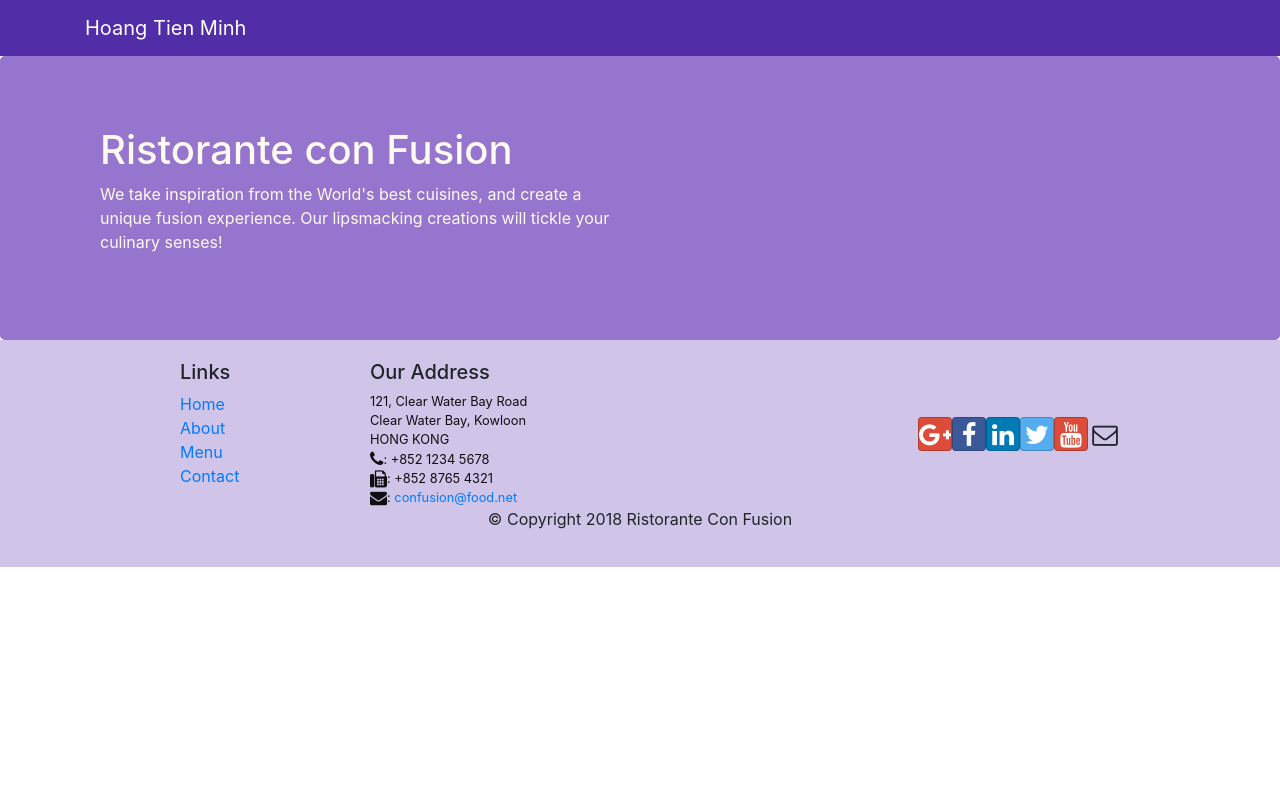
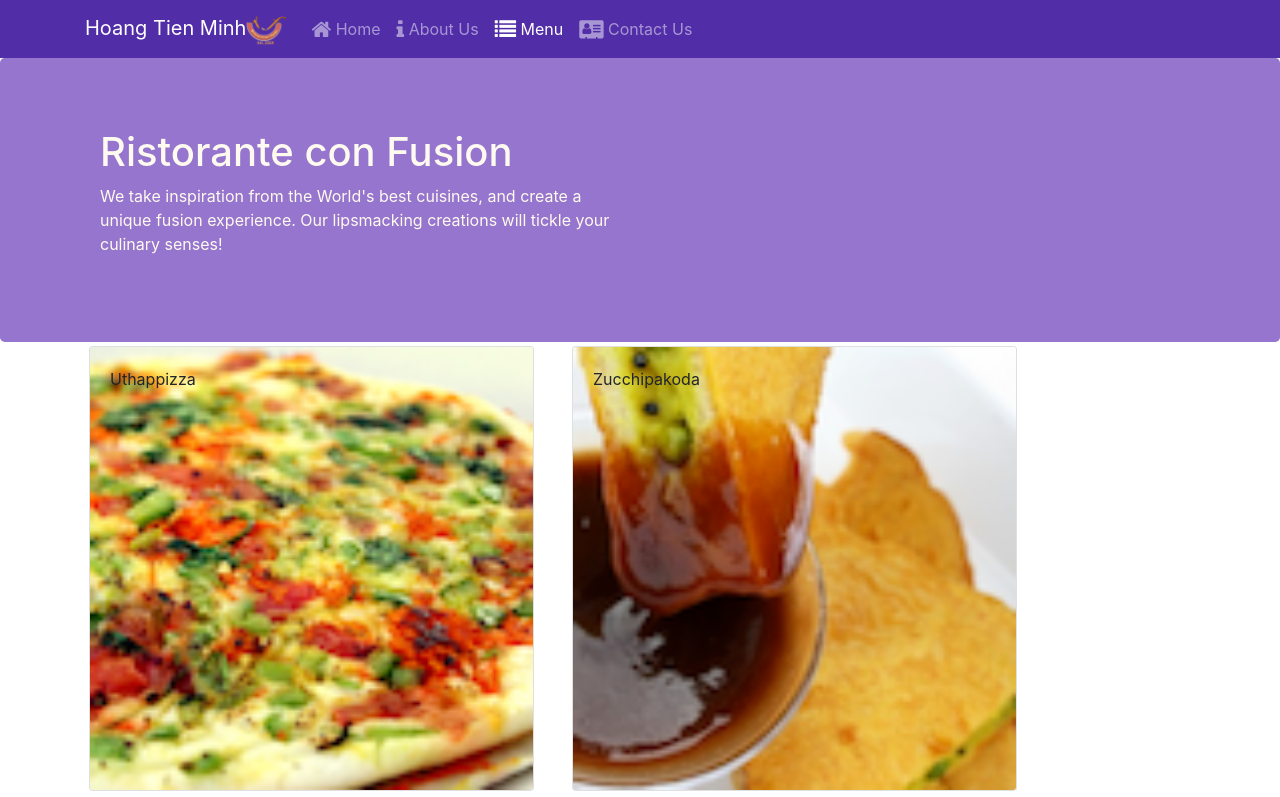
Before and after one commit to GiveMeSomething/my-react-app, a React (Create React App) app: page /menu in a window 1280 px wide. Shown: the top 797 px of the page. Built offline with nearby package versions, Linux system fonts and the light colour scheme.

Commit message:
finish react router exercises

```diff
--- a/src/components/Footer.js
+++ b/src/components/Footer.js
@@ -1,4 +1,5 @@
 import React from 'react';
+import { Link } from 'react-router-dom';
 
 function Footer(props) {
     return (
@@ -8,10 +9,10 @@ function Footer(props) {
                     <div className="col-4 offset-1 col-sm-2">
                         <h5>Links</h5>
                         <ul className="list-unstyled">
-                            <li><a href="#">Home</a></li>
-                            <li><a href="#">About</a></li>
-                            <li><a href="#">Menu</a></li>
-                            <li><a href="contactus.html">Contact</a></li>
+                            <li><Link to='/home'>Home</Link></li>
+                            <li><Link to='/aboutus'>About Us</Link></li>
+                            <li><Link to='/menu'>Menu</Link></li>
+                            <li><Link to='/contactus'>Contact Us</Link></li>
                         </ul>
                     </div>
                     <div className="col-7 col-sm-5">
--- a/src/components/Header.js
+++ b/src/components/Header.js
@@ -1,15 +1,50 @@
 import React, { Component } from 'react';
-import { Navbar, NavbarBrand, Jumbotron } from 'reactstrap';
+import { Navbar, NavbarBrand, Jumbotron, Nav, NavbarToggler, Collapse, NavItem } from 'reactstrap';
+import { NavLink } from 'react-router-dom';
 
 class Header extends Component {
+    constructor(props){
+        super(props);
+
+        this.state = {
+            isNavOpen: false
+        };
+
+        this.toggleNavbar = this.toggleNavbar.bind(this);
+    }
+
+    toggleNavbar(){
+        this.setState({
+            isNavOpen: !this.state.isNavOpen
+        });
+    }
+
     render() {
         return (
             <>
-                <Navbar dark>
+                <Navbar dark expand="md">
                     <div className="container">
-                        <NavbarBrand href="/">
+                    <NavbarToggler onClick={this.toggleNavbar} />
+                        <NavbarBrand href="/" className="mr -auto">
                             Hoang Tien Minh
+                            <img src='assets/images/logo.png' height="30" width="41" alt='Ristorante Con Fusion' />
                         </NavbarBrand>
+                        <Collapse isOpen={this.state.isNavOpen} navbar>
+                            <Nav navbar>
+                                <NavItem>
+                                    <NavLink className="nav-link" to='/home'><span className="fa fa-home fa-lg"></span> Home</NavLink>
+                                </NavItem>
+                                <NavItem>
+                                    <NavLink className="nav-link" to='/aboutus'><span className="fa fa-info fa-lg"></span> About Us</NavLink>
+                                </NavItem>
+                                <NavItem>
+                                    <NavLink className="nav-link" to='/menu'><span className="fa fa-list fa-lg"></span> Menu</NavLink>
+                                </NavItem>
+                                <NavItem>
+                                    <NavLink className="nav-link" to='/contactus'><span className="fa fa-address-card fa-lg"></span> Contact Us</NavLink>
+                                </NavItem>
+                            </Nav>
+                        </Collapse>
                     </div>
                 </Navbar>
                 <Jumbotron>
--- a/src/components/Home.js
+++ b/src/components/Home.js
@@ -3,7 +3,7 @@ import React from 'react';
 function Home(props){
     return(
         <div className="container">
-            <h4>Home</h4>
+            <h4>HOME</h4>
         </div>
     );
 }
--- a/src/components/Main.js
+++ b/src/components/Main.js
@@ -32,13 +32,11 @@ class Main extends Component {
             <div>
                 <Header></Header>
                 <Switch>
-                    <Route path="/home" componnent={HomePage}></Route>
-                    <Route
-                        exact path="/menu"
-                        componnent=
-                        {
-                            () => <Menu dishes={this.state.dishes}></Menu>
-                        }>
+                    <Route path="/home">
+                        {HomePage}
+                    </Route>
+                    <Route exact path="/menu">
+                        <Menu dishes={this.state.dishes} onClick></Menu>
                     </Route>
                     <Redirect to="/home"></Redirect>
                 </Switch>
```
Also changed, not shown: src/components/Contact.js (added).
